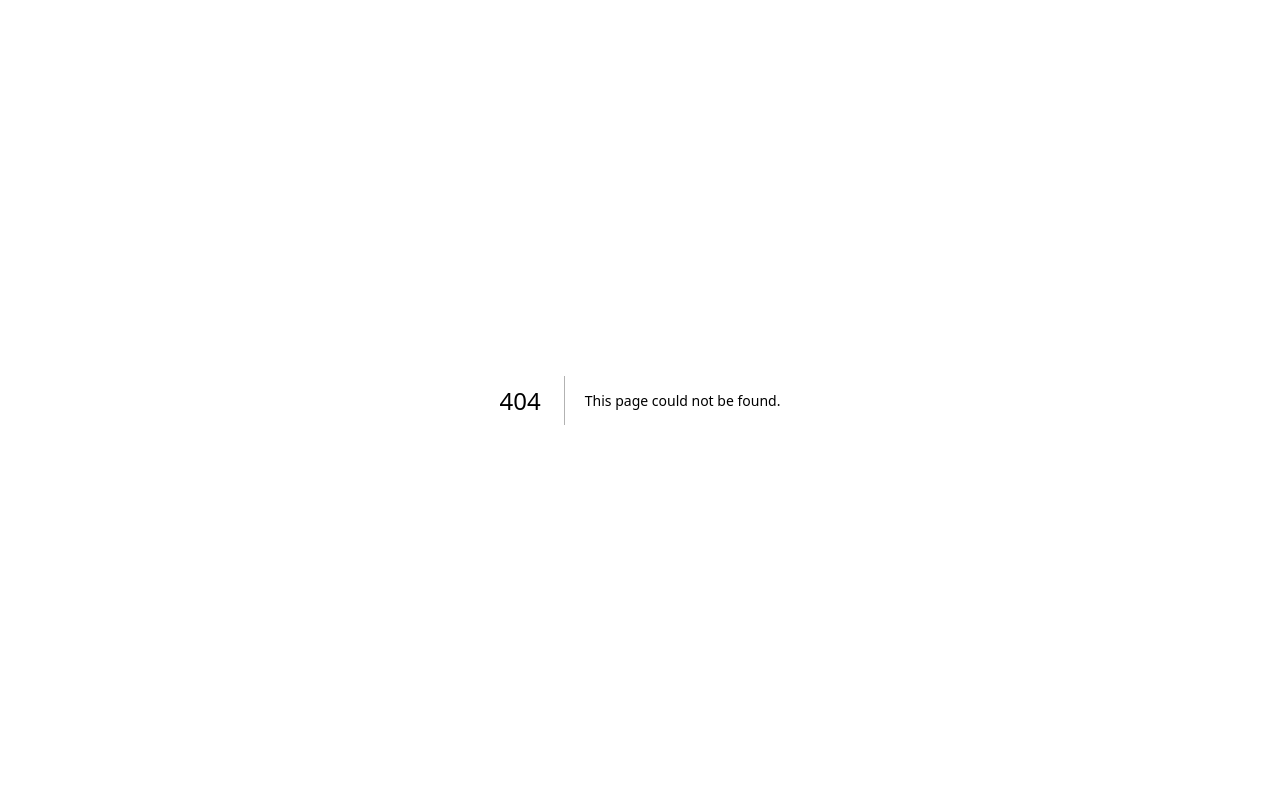
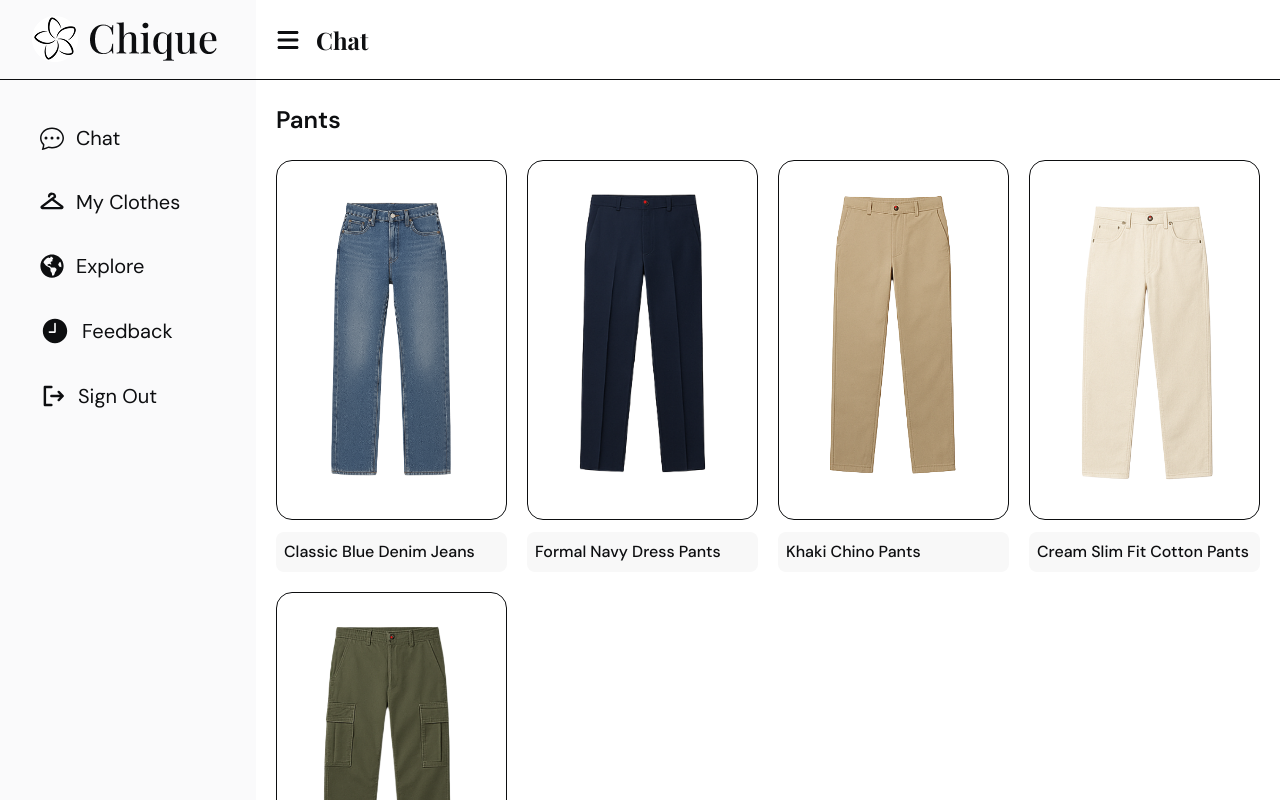
Before and after one commit to Webgenius0/chique, a Next.js app: page /dashboard/my-clothes/1 in a window 1280 px wide. Before the commit this address had no page. Built offline with nearby package versions, Linux system fonts and the light colour scheme; a web font is replaced by a local one; what @ant-design/nextjs-registry would draw is missing.

Commit message:
new changes

```diff
--- a/app/dashboard/add-item/page.js
+++ /dev/null
@@ -1,11 +0,0 @@
-import AnalysisForm from "@/components/dashboard/clothe/add-item/AnalysisForm";
-
-const page = () => {
-  return (
-    <div className="w-full py-8">
-      <AnalysisForm />
-    </div>
-  );
-};
-
-export default page;
--- a/app/dashboard/ai-style/page.js
+++ /dev/null
@@ -1,25 +0,0 @@
-import Image from "next/image";
-import image from "@/public/images/bannerImages/pant_image1.png";
-
-const AiStyle = () => {
-  return (
-    <div className="w-full flex flex-col justify-center items-center xl:py-20 lg:py-16 md:py-12 xs:py-8 py-4">
-      <div className="w-full max-w-[360px] flex flex-col gap-3">
-        <div className="w-full h-[550px] overflow-hidden rounded-2xl border p-4">
-          <Image
-            src={image}
-            alt="image"
-            className="w-full h-full object-cover"
-          />
-        </div>
-        <div className="w-full flex gap-4">
-          <button className="w-full border rounded-lg p-2">
-            Ask a Question
-          </button>
-          <button className="w-full border rounded-lg p-2">Style It</button>
-        </div>
-      </div>
-    </div>
-  );
-};
-export default AiStyle;
--- /dev/null
+++ b/app/dashboard/my-clothes/[category]/[id]/page.js
@@ -0,0 +1,26 @@
+import Image from "next/image";
+import image from "@/public/images/bannerImages/pant_image1.png";
+
+const AiStyle = ({params}) => {
+  console.log(params);
+  return (
+    <div className="w-full flex flex-col justify-center items-center xl:py-20 lg:py-16 md:py-12 xs:py-8 py-4">
+      <div className="w-full max-w-[360px] flex flex-col gap-3">
+        <div className="w-full h-[550px] overflow-hidden rounded-2xl border p-4">
+          <Image
+            src={image}
+            alt="image"
+            className="w-full h-full object-cover"
+          />
+        </div>
+        <div className="w-full flex gap-4">
+          <button className="w-full border rounded-lg p-2">
+            Ask a Question
+          </button>
+          <button className="w-full border rounded-lg p-2">Style It</button>
+        </div>
+      </div>
+    </div>
+  );
+};
+export default AiStyle;
--- a/app/dashboard/ai-fashion/[id]/page.js
+++ b/app/dashboard/my-clothes/[category]/page.js
@@ -3,17 +3,19 @@
 import Image from "next/image";
 import { useRouter } from "next/navigation";
 
-const AiFashion = () => {
+const AiFashion = ({ params }) => {
+  const { category } = params;
   const router = useRouter();
+  console.log(params);
   return (
-    <div className="w-full flex flex-col gap-6 py-8">
+    <div className="w-full flex flex-col gap-6 pt-3">
       <p className="text-2xl font-semibold font-primary text-primary-dark">
         Pants
       </p>
       <div className="w-full grid 2xl:grid-cols-5 xl:grid-cols-4 lg:grid-cols-3 xs:grid-cols-2 gap-5">
         {pantData.map((item) => (
           <div
-            onClick={() => router.push("/dashboard/ai-style")}
+            onClick={() => router.push(`/dashboard/my-clothes/${category}/${item.id}`)}
             key={item.id}
             className="w-full flex flex-col gap-3 cursor-pointer"
           >
--- /dev/null
+++ b/app/dashboard/my-clothes/add-item/page.js
@@ -0,0 +1,11 @@
+import AnalysisForm from "@/components/dashboard/clothe/add-item/AnalysisForm";
+
+const page = () => {
+  return (
+    <div className="w-full py-8">
+      <AnalysisForm />
+    </div>
+  );
+};
+
+export default page;
--- a/app/dashboard/my-clothes/page.js
+++ b/app/dashboard/my-clothes/page.js
@@ -10,10 +10,10 @@
 };
 const MyClothes = () => {
   return (
-    <div className="w-full overflow-hidden py-8">
-      <div className="w-full flex gap-10">
+    <div className="w-full flex flex-col gap-10 pt-3">
+      <div className="w-full justify-between items-start flex gap-10">
         <Wardrobe />
-        <div className="w-full max-w-[700px]">
+        <div className="w-[700px] gap-20 flex flex-col justify-start items-start shrink-0">
           <TodayPicks />
           <AIStylist />
         </div>
--- a/components/dashboard/clothe/AIStylist.jsx
+++ b/components/dashboard/clothe/AIStylist.jsx
@@ -18,12 +18,11 @@
   };
 
   return (
-    <div className="flex flex-col gap-4 pt-20">
+    <div className="flex w-full flex-col gap-4">
       {/* Title */}
       <p className="text-lg font-semibold text-gray-800">Ask AI stylist</p>
-
       {/* Prompt Buttons */}
-      <div className="flex flex-wrap gap-2">
+      <div className="flex w-full flex-wrap gap-2">
         {prompts.map((prompt, index) => (
           <button
             key={index}
@@ -34,7 +33,6 @@
           </button>
         ))}
       </div>
-
       {/* Ask input (also navigates to dashboard) */}
       <button
         onClick={() => router.push("/dashboard")}
--- a/components/dashboard/clothe/OutfitSuggestion.jsx
+++ b/components/dashboard/clothe/OutfitSuggestion.jsx
@@ -6,43 +6,21 @@
 import { MdOutlineWbSunny } from "react-icons/md";
 
 const OutfitSuggestion = () => {
-  const [temperature, setTemperature] = useState(24);
-  const [loading, setLoading] = useState(true);
 
-  const API_KEY = "YOUR_API_KEY";
-  const city = "Dhaka";
-
-  useEffect(() => {
-    const fetchWeather = async () => {
-      try {
-        const res = await fetch(
-          `https://api.openweathermap.org/data/2.5/weather?q=${city}&units=metric&appid=${API_KEY}`
-        );
-        const data = await res.json();
-        setTemperature(data.main.temp);
-        setLoading(false);
-      } catch (err) {
-        console.error("Error fetching weather:", err);
-        setLoading(false);
-      }
-    };
-
-    fetchWeather();
-  }, []);
   return (
-    <div className="w-full">
-      <div className="w-full flex justify-between py-10">
+    <div className="w-full flex flex-col gap-6 justify-start">
+      <div className="w-full flex justify-between">
         <p className="text-2xl text-primary-dark font-medium font-primary">
           Al Outfit Suggestions
         </p>
         <div className="w-fit flex items-center gap-3 text-primary-dark">
           <MdOutlineWbSunny className="text-primary-dark text-2xl" />
           <p className="text-primary-dark text-base font-medium">
-            {loading ? "Loading..." : `${Math.round(temperature)}°C`}
+            24°C
           </p>
         </div>
       </div>
-      <div className="w-full  grid grid-cols-3 gap-5">
+      <div className="w-full grid grid-cols-3 gap-5">
         {outfitData.map((item) => (
           <div key={item.id} className="w-full  bg-[#FAFAFB] rounded-lg p-4">
             <div className="w-full h-[220px] overflow-hidden">
--- a/components/dashboard/clothe/TodayPicks.jsx
+++ b/components/dashboard/clothe/TodayPicks.jsx
@@ -7,58 +7,31 @@
 import { marqueData } from "@/data/db";
 import Image from "next/image";
 import Marquee from "react-fast-marquee";
-import { useRouter } from "next/navigation";
+import Link from "next/link";
 
 const TodayPicks = () => {
-  const [temperature, setTemperature] = useState(24);
-  const [loading, setLoading] = useState(true);
-  const router = useRouter();
-
-  const API_KEY = "YOUR_API_KEY";
-  const city = "Dhaka";
-
-  useEffect(() => {
-    const fetchWeather = async () => {
-      try {
-        const res = await fetch(
-          `https://api.openweathermap.org/data/2.5/weather?q=${city}&units=metric&appid=${API_KEY}`
-        );
-        const data = await res.json();
-        setTemperature(data.main.temp);
-        setLoading(false);
-      } catch (err) {
-        console.error("Error fetching weather:", err);
-        setLoading(false);
-      }
-    };
-
-    fetchWeather();
-  }, []);
-
   return (
-    <div className="w-full flex flex-col gap-10">
+    <div className="w-full flex flex-col gap-6">
       {/* Top Weather Row */}
-      <div className="w-full flex justify-between">
-        <div className="w-fit flex items-center gap-3 text-primary-dark">
-          <MdOutlineWbSunny className="text-[#0984E2] text-2xl" />
+      <div className="w-full flex  justify-between">
+        <div className="flex items-center gap-3 text-primary-dark">
+          <MdOutlineWbSunny size={24} className="text-[#0984E2]" />
           <p className="text-primary-dark text-base font-medium">
-            {loading ? "Loading..." : `${Math.round(temperature)}°C`}
+            24°C
           </p>
         </div>
-        <div className="w-fit flex items-center gap-3 text-primary-dark">
-          <BsThermometerSun className="text-primary-dark text-2xl" />
+        <div className="flex items-center gap-3 text-primary-dark">
+          <BsThermometerSun size={24} className="text-primary-dark" />
           <p className="text-primary-dark text-base font-medium">
             Partly Cloudy
           </p>
         </div>
       </div>
-
-      {/* Title */}
+      {/* Marquee */}
       <div className="w-full flex flex-col gap-5">
         <p className="text-primary-dark text-2xl font-medium font-primary">
           Today’s Picks
         </p>
-
         {/* Marquee Section */}
         <Marquee pauseOnHover={true} gradient={false} speed={40}>
           {marqueData.map((item) => (
@@ -86,14 +59,10 @@
         <p className="text-[28px] text-primary-dark font-primary font-bold text-center">
           Add an item to your closet
         </p>
-
-        <button
-          onClick={() => router.push("/dashboard/add-item")}
-          className="w-fit flex gap-2 items-center px-20 rounded-lg border py-3 text-base text-primary-dark font-medium font-primary cursor-pointer"
-        >
+        <Link href="/dashboard/my-clothes/add-item" className="w-fit flex gap-2 items-center px-20 rounded-lg border py-3 text-base text-primary-dark font-medium font-primary cursor-pointer">
           <RiDownloadCloudFill className="text-xl" />
           Upload from photos
-        </button>
+        </Link>
       </div>
     </div>
   );
--- a/components/dashboard/clothe/Wardrobe.jsx
+++ b/components/dashboard/clothe/Wardrobe.jsx
@@ -1,22 +1,23 @@
 "use client";
 import { wardrobeItems } from "@/data/db";
 import Image from "next/image";
+import Link from "next/link";
 import { useRouter } from "next/navigation";
 import { GoFileDirectory } from "react-icons/go";
 
 const Wardrobe = () => {
-  const router = useRouter();
+
   return (
-    <div className="w-full min-w-[50%] flex flex-col gap-6">
+    <div className="w-full flex flex-col gap-6">
       <p className="text-2xl text-primary-dark font-medium font-primary">
         Add New Item to Your Wardrobe
       </p>
       <div className="w-full grid 2xl:grid-cols-3 xl:grid-cols-2 lg:grid-cols-3 sm:grid-cols-2 gap-4">
         {wardrobeItems.map((item) => (
-          <div
+          <Link
             className="w-full flex flex-col gap-3 cursor-pointer "
             key={item.id}
-            onClick={() => router.push(`/dashboard/ai-fashion/${item.id}`)}
+            href={`/dashboard/my-clothes/${item.category}`}
           >
             <div className="w-full h-[290px] overflow-hidden border border-primary-dark rounded-2xl cursor-pointer">
               <Image
@@ -38,7 +39,7 @@
                 </p>
               </div>
             </div>
-          </div>
+          </Link>
         ))}
       </div>
     </div>
--- a/data/db.js
+++ b/data/db.js
@@ -143,40 +143,44 @@
 
 export const wardrobeItems = [
   {
-    id: 1,
+    id: "1",
+    category: "pants",
+    name: "Slim Fit Jeans",
     image: wardrobe_image1,
-    name: "Pant",
-    number: 12,
+    description: "Comfortable slim fit jeans for everyday wear",
+    color: "Blue",
+    size: "M",
+    number: 5
   },
   {
-    id: 2,
+    id: "2",
+    category: "shirts",
+    name: "Casual Button-Up",
     image: wardrobe_image2,
-    name: "T-Shirt",
-    number: 12,
+    description: "Lightweight button-up shirt for casual occasions",
+    color: "White",
+    size: "L",
+    number: 8
   },
   {
-    id: 3,
+    id: "3",
+    category: "t-shirts",
+    name: "Casual Button-Up",
     image: wardrobe_image3,
-    name: "Skirts",
-    number: 12,
+    description: "Lightweight button-up shirt for casual occasions",
+    color: "White",
+    size: "L",
+    number: 8
   },
   {
-    id: 4,
+    id: "4",
+    category: "jokers",
+    name: "Casual Button-Up",
     image: wardrobe_image4,
-    name: "Skirts",
-    number: 12,
-  },
-  {
-    id: 5,
-    image: wardrobe_image5,
-    name: "Classic Trench Coat",
-    number: 12,
-  },
-  {
-    id: 6,
-    image: wardrobe_image6,
-    name: "Classic Trench Coat",
-    number: 12,
+    description: "Lightweight button-up shirt for casual occasions",
+    color: "White",
+    size: "L",
+    number: 8
   },
 ];
 
```
